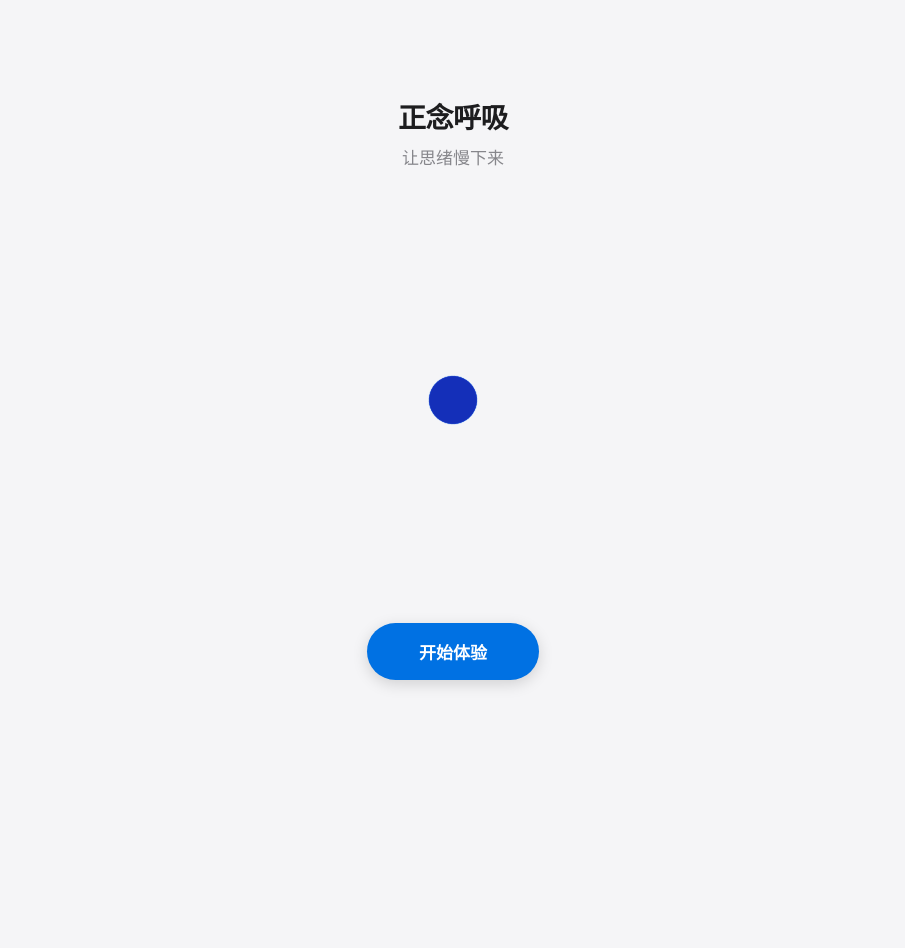
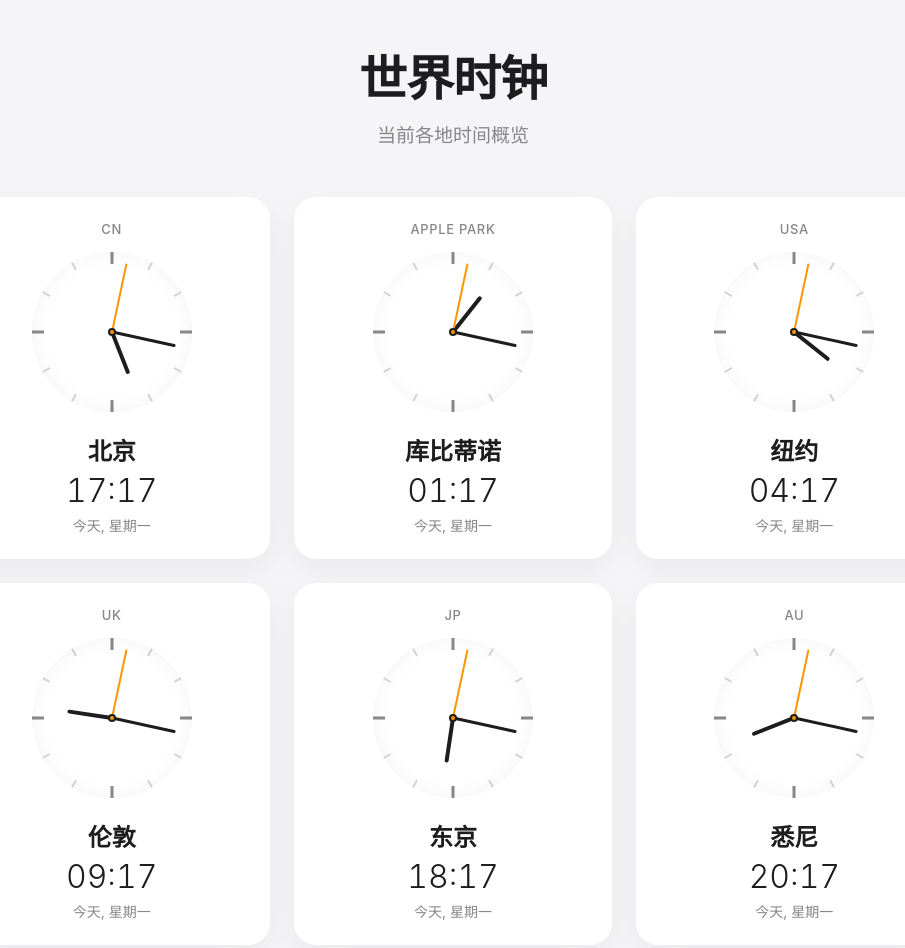
Before and after one commit to yxiaocheng/breath, a plain HTML site: page clock.html in a window 1280 px wide. Shown: the top 948 px of the page, without its empty margins (187-1092 px from the left). Before the commit the page ends 800 px from the top, so only its background shows below. Drawn offline with Linux system fonts and the light colour scheme; animation ran at ten frames a second.

Commit message:
Refactor clock.html for World Clock feature

```diff
--- a/clock.html
+++ b/clock.html
@@ -2,349 +2,328 @@
 <html lang="zh-CN">
 <head>
     <meta charset="UTF-8">
-    <meta name="viewport" content="width=device-width, initial-scale=1.0, maximum-scale=1.0, user-scalable=no">
-    <meta name="theme-color" content="#f5f5f7">
-
-    <!-- === 核心引流配置：社交分享卡片 (SEO) === -->
-    <!-- 标题：要吸引人 -->
-    <title>正念呼吸 - 找回你的平静</title>
-    <meta property="og:title" content="正念呼吸 - 一分钟让思绪慢下来">
-    <!-- 简介：告诉别人为什么点进来 -->
-    <meta property="og:description" content="极简的在线冥想工具，还原 Apple Watch 呼吸体验。无需下载，即刻放松。">
-    <!-- 这是一个占位符，如果你有网站截图，可以填入图片链接，分享时会显示图片 -->
-    <meta property="og:image" content="">
-    <meta property="og:type" content="website">
-
+    <meta name="viewport" content="width=device-width, initial-scale=1.0">
+    <title>World Clock - Apple Style</title>
     <style>
         :root {
             --bg-color: #f5f5f7;
+            --card-bg: #ffffff;
             --text-primary: #1d1d1f;
             --text-secondary: #86868b;
-            --petal-color: rgba(90, 200, 250, 0.55);
-            --petal-color-2: rgba(88, 86, 214, 0.55);
-            --btn-bg: #0071e3;
-            --btn-text: #ffffff;
-            --blend-mode: multiply;
-            --glass-bg: rgba(255, 255, 255, 0.65);
-            --glass-border: rgba(255, 255, 255, 0.8);
-            --status-text-color: #1d1d1f;
+            --clock-face: #ffffff;
+            --hand-color: #1d1d1f;
+            --second-hand: #ff9500; /* Apple Orange */
+            --shadow: 0 10px 30px rgba(0,0,0,0.05);
+            --border-radius: 22px;
         }
 
         @media (prefers-color-scheme: dark) {
             :root {
                 --bg-color: #000000;
+                --card-bg: #1c1c1e;
                 --text-primary: #f5f5f7;
                 --text-secondary: #86868b;
-                --petal-color: rgba(100, 210, 255, 0.5);
-                --petal-color-2: rgba(94, 92, 230, 0.5);
-                --btn-bg: #3a3a3c;
-                --btn-text: #fff;
-                --blend-mode: screen;
-                --glass-bg: rgba(40, 40, 40, 0.6);
-                --glass-border: rgba(255, 255, 255, 0.1);
-                --status-text-color: #ffffff;
+                --clock-face: #2c2c2e;
+                --hand-color: #ffffff;
+                --shadow: 0 10px 30px rgba(0,0,0,0.2);
             }
         }
 
         body {
             margin: 0;
-            padding: 0;
-            height: 100vh;
+            padding: 40px 20px;
+            font-family: -apple-system, BlinkMacSystemFont, "SF Pro Text", "Segoe UI", Roboto, Helvetica, Arial, sans-serif;
+            background-color: var(--bg-color);
+            color: var(--text-primary);
+            transition: background-color 0.3s ease;
+        }
+
+        .container {
+            max-width: 1000px;
+            margin: 0 auto;
+        }
+
+        header {
+            text-align: center;
+            margin-bottom: 50px;
+        }
+
+        h1 {
+            font-size: 48px;
+            font-weight: 700;
+            letter-spacing: -0.02em;
+            margin: 0;
+        }
+
+        p.subtitle {
+            color: var(--text-secondary);
+            font-size: 19px;
+            margin-top: 10px;
+            font-weight: 400;
+        }
+
+        .grid {
+            display: grid;
+            grid-template-columns: repeat(auto-fill, minmax(280px, 1fr));
+            gap: 24px;
+        }
+
+        .card {
+            background-color: var(--card-bg);
+            border-radius: var(--border-radius);
+            padding: 24px;
+            box-shadow: var(--shadow);
             display: flex;
             flex-direction: column;
             align-items: center;
-            justify-content: center;
-            background-color: var(--bg-color);
-            color: var(--text-primary);
-            font-family: -apple-system, BlinkMacSystemFont, "SF Pro Text", "Segoe UI", Roboto, sans-serif;
-            overflow: hidden;
-            transition: background-color 0.5s ease;
+            justify-content: space-between;
+            transition: transform 0.2s ease;
         }
 
-        /* 微信遮罩样式 */
-        #wx-mask {
-            display: none;
-            position: fixed;
-            top: 0; left: 0; width: 100%; height: 100%;
-            background: rgba(0,0,0,0.9);
-            z-index: 9999;
-            text-align: center;
-            backdrop-filter: blur(5px);
-            -webkit-backdrop-filter: blur(5px);
+        .card:hover {
+            transform: scale(1.02);
         }
 
-        header {
-            position: absolute;
-            top: 12%;
-            text-align: center;
-            opacity: 1;
-            transition: opacity 0.5s;
-            z-index: 50;
+        /* Analog Clock Styles */
+        .clock-face {
+            width: 160px;
+            height: 160px;
+            background-color: var(--clock-face);
+            border-radius: 50%;
+            position: relative;
+            margin-bottom: 20px;
+            box-shadow: inset 0 0 20px rgba(0,0,0,0.05);
         }
 
-        h1 {
-            font-size: 28px;
-            font-weight: 600;
-            margin: 0 0 8px 0;
-            letter-spacing: -0.5px;
-        }
-
-        p.subtitle {
-            font-size: 17px;
-            color: var(--text-secondary);
-            margin: 0;
-            font-weight: 400;
-        }
-
-        .flower-container {
-            position: relative;
-            width: 300px;
-            height: 300px;
-            display: flex;
-            align-items: center;
-            justify-content: center;
-            transform: scale(0.8);
-            transition: transform 4s cubic-bezier(0.4, 0.0, 0.2, 1);
+        .hand {
+            position: absolute;
+            bottom: 50%;
+            left: 50%;
+            transform-origin: bottom center;
+            border-radius: 4px;
             z-index: 10;
         }
 
-        .petal {
-            position: absolute;
-            width: 120px;
-            height: 120px;
-            background-color: var(--petal-color);
-            border-radius: 50%;
-            mix-blend-mode: var(--blend-mode);
-            transition: transform 4s cubic-bezier(0.4, 0.0, 0.2, 1);
-            transform: translate(0, 0) scale(0.5);
-            will-change: transform;
+        .hand.hour {
+            width: 4px;
+            height: 45px;
+            background-color: var(--hand-color);
         }
 
-        .petal:nth-child(even) {
-            background-color: var(--petal-color-2);
+        .hand.minute {
+            width: 3px;
+            height: 65px;
+            background-color: var(--hand-color);
         }
 
-        .flower-container.inhale {
-            transform: scale(1.35) rotate(90deg);
+        .hand.second {
+            width: 2px;
+            height: 70px;
+            background-color: var(--second-hand);
+            z-index: 11;
         }
 
-        .status-text {
+        .center-dot {
+            width: 8px;
+            height: 8px;
+            background-color: var(--hand-color);
+            border-radius: 50%;
             position: absolute;
             top: 50%;
             left: 50%;
             transform: translate(-50%, -50%);
-            font-size: 20px;
-            font-weight: 600;
-            color: var(--status-text-color);
-            letter-spacing: 0.15em;
-            text-transform: uppercase;
-            background: var(--glass-bg);
-            backdrop-filter: blur(12px);
-            -webkit-backdrop-filter: blur(12px);
-            padding: 12px 32px;
-            border-radius: 50px;
-            border: 1px solid var(--glass-border);
-            box-shadow: 0 8px 32px rgba(0, 0, 0, 0.1);
-            pointer-events: none;
-            opacity: 0;
-            transition: opacity 0.8s ease, transform 0.8s ease;
-            z-index: 100;
-            white-space: nowrap;
+            z-index: 12;
         }
 
-        .status-text.show {
-            opacity: 1;
-            transform: translate(-50%, -50%) scale(1);
+        .center-dot.second-dot {
+            width: 4px;
+            height: 4px;
+            background-color: var(--second-hand);
+            z-index: 13;
         }
 
-        .controls {
+        /* Markers (Ticks) */
+        .marker {
             position: absolute;
-            bottom: 15%;
-            display: flex;
-            flex-direction: column;
-            align-items: center;
-            z-index: 50;
+            width: 2px;
+            height: 8px;
+            background-color: #d1d1d6;
+            left: 50%;
+            top: 0;
+            transform-origin: 50% 80px; /* Half of clock-face width */
         }
 
-        button {
-            background-color: var(--btn-bg);
-            color: var(--btn-text);
-            border: none;
-            padding: 16px 52px;
-            font-size: 17px;
-            font-weight: 600;
-            border-radius: 40px;
-            cursor: pointer;
-            transition: all 0.2s ease;
-            box-shadow: 0 4px 15px rgba(0,0,0,0.15);
-            -webkit-tap-highlight-color: transparent;
+        .marker.quarter {
+            width: 3px;
+            height: 12px;
+            background-color: var(--text-secondary);
         }
 
-        button:hover {
-            transform: scale(1.02);
-            box-shadow: 0 6px 20px rgba(0,0,0,0.2);
+        /* Text Info */
+        .city-name {
+            font-size: 24px;
+            font-weight: 600;
+            margin-bottom: 4px;
         }
 
-        button:active {
-            transform: scale(0.96);
+        .timezone-name {
+            font-size: 13px;
+            color: var(--text-secondary);
+            font-weight: 500;
+            text-transform: uppercase;
+            letter-spacing: 0.05em;
+            margin-bottom: 15px;
         }
 
-        .hidden {
-            opacity: 0;
-            pointer-events: none;
+        .digital-time {
+            font-size: 32px;
+            font-weight: 300;
+            font-feature-settings: "tnum";
+            font-variant-numeric: tabular-nums;
+            color: var(--text-primary);
         }
 
-        /* 微信指引箭头 */
-        .wx-arrow {
-            position: absolute; top: 20px; right: 20px; width: 60px; height: 60px;
+        .day-info {
+            font-size: 14px;
+            color: var(--text-secondary);
+            margin-top: 5px;
         }
-        .arrow-line { background: #fff; position: absolute; border-radius: 2px; }
     </style>
 </head>
 <body>
 
-    <!-- === 微信防拦截遮罩 === -->
-    <div id="wx-mask">
-        <div class="wx-arrow">
-            <div class="arrow-line" style="width: 2px; height: 40px; transform: rotate(45deg); right: 10px; top: 10px;"></div>
-            <div class="arrow-line" style="width: 2px; height: 20px; transform: rotate(-5deg); right: 16px; top: 2px;"></div>
-            <div class="arrow-line" style="width: 2px; height: 20px; transform: rotate(-95deg); right: 2px; top: 10px;"></div>
-        </div>
-        <div style="color: #fff; margin-top: 100px; font-size: 18px; line-height: 2;">
-            <p>由于微信访问限制</p>
-            <p style="font-size: 22px; font-weight: bold;">请点击右上角 ···</p>
-            <p>选择 <span style="border: 1px solid #fff; padding: 2px 8px; border-radius: 4px;">在浏览器打开</span></p>
+    <div class="container">
+        <header>
+            <h1>世界时钟</h1>
+            <p class="subtitle">当前各地时间概览</p>
+        </header>
+
+        <div class="grid" id="clock-grid">
+            <!-- Clocks will be injected here via JavaScript -->
         </div>
     </div>
 
-    <!-- 主界面 -->
-    <header id="header">
-        <h1>正念呼吸</h1>
-        <p class="subtitle">让思绪慢下来</p>
-    </header>
+    <script>
+        // 定义需要显示的城市和对应的 IANA 时区
+        const cities = [
+            { name: "北京", zone: "Asia/Shanghai", label: "CN" },
+            { name: "库比蒂诺", zone: "America/Los_Angeles", label: "Apple Park" },
+            { name: "纽约", zone: "America/New_York", label: "USA" },
+            { name: "伦敦", zone: "Europe/London", label: "UK" },
+            { name: "东京", zone: "Asia/Tokyo", label: "JP" },
+            { name: "悉尼", zone: "Australia/Sydney", label: "AU" },
+            { name: "巴黎", zone: "Europe/Paris", label: "FR" },
+            { name: "迪拜", zone: "Asia/Dubai", label: "UAE" }
+        ];
 
-    <div style="position: relative; width: 300px; height: 300px; display: flex; justify-content: center; align-items: center;">
-        <div class="flower-container" id="flower">
-            <div class="petal"></div>
-            <div class="petal"></div>
-            <div class="petal"></div>
-            <div class="petal"></div>
-            <div class="petal"></div>
-            <div class="petal"></div>
-        </div>
-        <div class="status-text" id="status">准备</div>
-    </div>
+        const grid = document.getElementById('clock-grid');
 
-    <div class="controls">
-        <button id="action-btn" onclick="toggleSession()">开始体验</button>
-    </div>
+        // 初始化时钟卡片
+        function initClocks() {
+            cities.forEach((city, index) => {
+                const card = document.createElement('div');
+                card.className = 'card';
+                card.id = `city-${index}`;
 
-    <script>
-        // === 1. 微信检测逻辑 ===
-        function checkWeChat() {
-            var ua = navigator.userAgent.toLowerCase();
-            if(ua.match(/MicroMessenger/i) == "micromessenger") {
-                document.getElementById('wx-mask').style.display = 'block';
-                document.body.style.overflow = 'hidden'; // 禁止滚动
-                return true;
-            }
-            return false;
-        }
-        checkWeChat();
+                // 生成表盘刻度
+                let markersHtml = '';
+                for (let i = 0; i < 12; i++) {
+                    const isQuarter = i % 3 === 0;
+                    const rotate = i * 30;
+                    markersHtml += `<div class="marker ${isQuarter ? 'quarter' : ''}" style="transform: translateX(-50%) rotate(${rotate}deg)"></div>`;
+                }
 
-        // === 2. 防盗链/防嵌套逻辑 ===
-        if (window.top !== window.self) {
-            try {
-                window.top.location = window.self.location;
-            } catch (e) {
-                // 如果跨域无法跳转，至少不在控制台报错
-            }
-        }
-        console.log("%c Breathe App - Crafted for Mindfulness.", "color: #0071e3; font-size: 16px; font-weight: bold;");
-
-        // === 3. 核心呼吸动画逻辑 ===
-        const flower = document.getElementById('flower');
-        const petals = document.querySelectorAll('.petal');
-        const statusText = document.getElementById('status');
-        const actionBtn = document.getElementById('action-btn');
-        const header = document.getElementById('header');
-
-        let isRunning = false;
-        let breathingInterval;
-
-        // 初始化位置
-        petals.forEach((petal, index) => {
-            const angle = index * 60;
-            petal.style.transform = `rotate(${angle}deg) translate(0px) scale(0.5)`;
-        });
-
-        function toggleSession() {
-            if (isRunning) {
-                stopSession();
-            } else {
-                startSession();
-            }
+                card.innerHTML = `
+                    <div class="timezone-name">${city.label}</div>
+                    <div class="clock-face">
+                        ${markersHtml}
+                        <div class="hand hour" id="hour-${index}"></div>
+                        <div class="hand minute" id="min-${index}"></div>
+                        <div class="hand second" id="sec-${index}"></div>
+                        <div class="center-dot"></div>
+                        <div class="center-dot second-dot"></div>
+                    </div>
+                    <div class="city-name">${city.name}</div>
+                    <div class="digital-time" id="time-${index}">--:--</div>
+                    <div class="day-info" id="day-${index}">今天</div>
+                `;
+                grid.appendChild(card);
+            });
         }
 
-        function startSession() {
-            isRunning = true;
-            actionBtn.textContent = "结束";
-            header.classList.add('hidden');
+        // 更新时间逻辑
+        function updateClocks() {
+            const now = new Date();
 
-            statusText.textContent = "吸气";
-            statusText.classList.add('show');
+            cities.forEach((city, index) => {
+                // 使用 Intl API 获取特定时区的时间对象
+                const options = { timeZone: city.zone, hour12: false, hour: 'numeric', minute: 'numeric', second: 'numeric', weekday: 'short' };
+                const formatter = new Intl.DateTimeFormat('zh-CN', {
+                    ...options,
+                    year: 'numeric',
+                    month: 'numeric',
+                    day: 'numeric'
+                });
 
-            performBreathCycle();
-            breathingInterval = setInterval(performBreathCycle, 8000); // 8秒一个循环
+                // 将格式化后的字符串转回各部分数据，或者重新解析
+                // 为了精确计算指针角度，我们需要该时区的 H, M, S
+                // 方法：利用 toLocaleString 获取字符串，再解析
+                const timeStr = new Date().toLocaleString('en-US', { timeZone: city.zone });
+                const cityDate = new Date(timeStr);
+
+                const seconds = cityDate.getSeconds();
+                const minutes = cityDate.getMinutes();
+                const hours = cityDate.getHours();
+
+                // 计算指针角度
+                const secondsDegrees = ((seconds / 60) * 360);
+                const minutesDegrees = ((minutes / 60) * 360) + ((seconds/60)*6);
+                const hoursDegrees = ((hours / 12) * 360) + ((minutes/60)*30);
+
+                // 更新指针 DOM
+                document.getElementById(`sec-${index}`).style.transform = `translateX(-50%) rotate(${secondsDegrees}deg)`;
+                document.getElementById(`min-${index}`).style.transform = `translateX(-50%) rotate(${minutesDegrees}deg)`;
+                document.getElementById(`hour-${index}`).style.transform = `translateX(-50%) rotate(${hoursDegrees}deg)`;
+
+                // 更新数字时间
+                const displayTime = cityDate.toLocaleTimeString('zh-CN', { hour: '2-digit', minute: '2-digit' });
+                document.getElementById(`time-${index}`).textContent = displayTime;
+
+                // 计算日期差异 (今天/明天/昨天)
+                // 获取本地日期的天数和目标时区日期的天数比较
+                const localDay = now.getDate();
+                const targetDay = cityDate.getDate();
+                let dayDiffText = "今天";
+
+                // 简单的日期差判断 (注意：跨月/跨年时简单的 getDate 比较会有问题，这里做个简单处理)
+                // 更严谨的方法是比较时间戳整除天数，但为了不依赖库，我们只显示相对星期几
+                const weekday = new Intl.DateTimeFormat('zh-CN', { timeZone: city.zone, weekday: 'long' }).format(new Date());
+
+                // 如果当前用户的本地时间和目标时间日期不同
+                const localDateString = now.toLocaleDateString('en-US', { timeZone: Intl.DateTimeFormat().resolvedOptions().timeZone });
+                const targetDateString = now.toLocaleDateString('en-US', { timeZone: city.zone });
+
+                if (localDateString !== targetDateString) {
+                    // 判断是昨天还是明天
+                    const diff = new Date(targetDateString) - new Date(localDateString);
+                    if (diff > 0) dayDiffText = `明天, ${weekday}`;
+                    else dayDiffText = `昨天, ${weekday}`;
+                } else {
+                    dayDiffText = `今天, ${weekday}`;
+                }
+
+                document.getElementById(`day-${index}`).textContent = dayDiffText;
+            });
+
+            requestAnimationFrame(updateClocks);
         }
 
-        function stopSession() {
-            isRunning = false;
-            clearInterval(breathingInterval);
+        // 启动
+        initClocks();
+        // 使用 requestAnimationFrame 实现流畅动画，但为了性能也可以改用 setInterval
+        setInterval(updateClocks, 1000);
+        updateClocks(); // 立即执行一次
 
-            actionBtn.textContent = "开始体验";
-            header.classList.remove('hidden');
-            statusText.classList.remove('show');
-
-            flower.classList.remove('inhale');
-            petals.forEach((petal, index) => {
-                const angle = index * 60;
-                petal.style.transform = `rotate(${angle}deg) translate(0px) scale(0.5)`;
-            });
-
-            setTimeout(() => {
-                if(!isRunning) statusText.textContent = "准备";
-            }, 800);
-        }
-
-        function performBreathCycle() {
-            // 吸气 4秒
-            statusText.textContent = "吸气";
-            flower.classList.add('inhale');
-
-            if (navigator.vibrate) navigator.vibrate(50);
-
-            petals.forEach((petal, index) => {
-                const angle = index * 60;
-                petal.style.transform = `rotate(${angle}deg) translate(65px) scale(1)`;
-            });
-
-            // 呼气 (4秒后执行)
-            setTimeout(() => {
-                if (!isRunning) return;
-
-                statusText.textContent = "呼气";
-                flower.classList.remove('inhale');
-
-                if (navigator.vibrate) navigator.vibrate([30, 50, 30]);
-
-                petals.forEach((petal, index) => {
-                    const angle = index * 60;
-                    petal.style.transform = `rotate(${angle}deg) translate(0px) scale(0.5)`;
-                });
-
-            }, 4000);
-        }
     </script>
 </body>
 </html>
```
